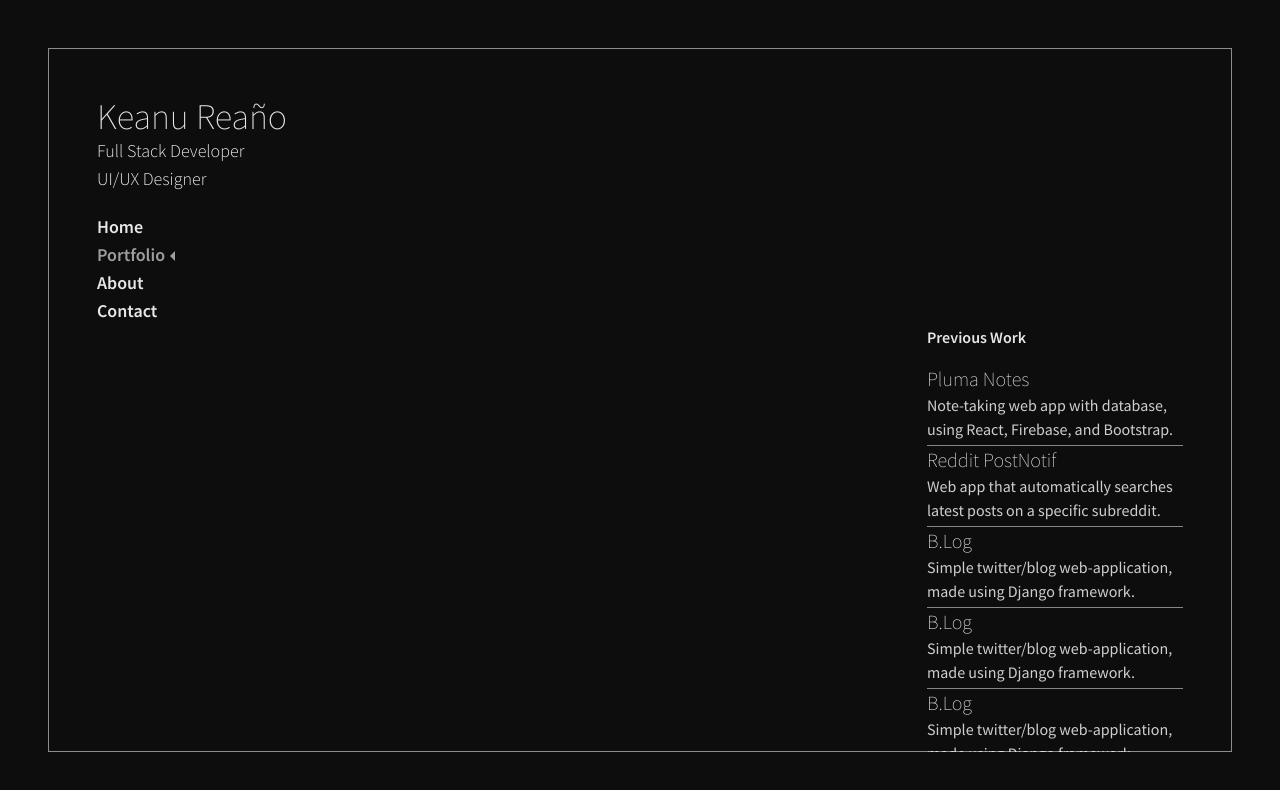
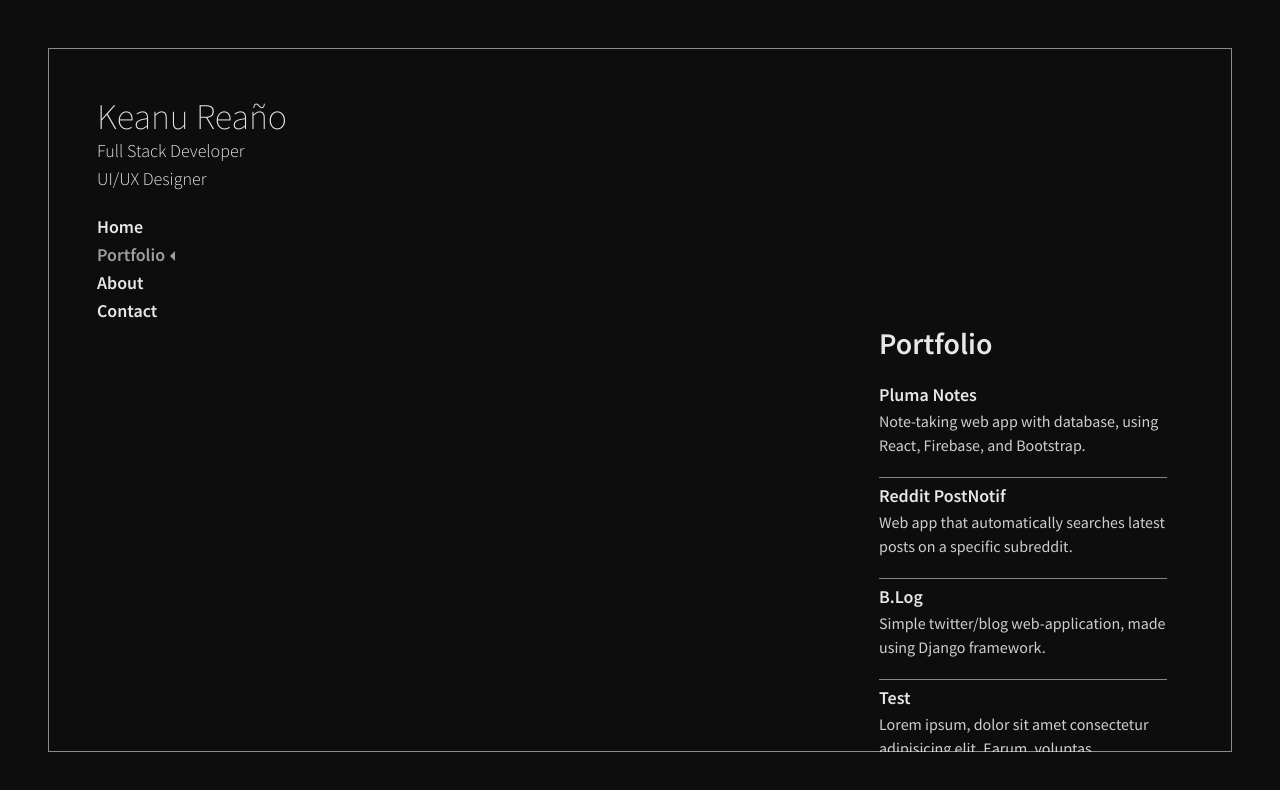
Before and after one commit to keanureano/firebase-portfolio, a React (Vite) app: page /portfolio in a window 1280 px wide. Shown: the top 790 px of the page. Built offline with nearby package versions, Linux system fonts and the light colour scheme.

Commit message:
update portfolio styling

```diff
--- a/src/cms/projects.json
+++ b/src/cms/projects.json
@@ -15,63 +15,53 @@
     "url": "https://github.com/keanureano/django-blogsite"
   },
   {
-    "title": "B.Log",
-    "description": "Simple twitter/blog web-application, made using Django framework.",
-    "url": "https://github.com/keanureano/django-blogsite"
+    "title": "Test",
+    "description": "Lorem ipsum, dolor sit amet consectetur adipisicing elit. Earum, voluptas.",
+    "url": "https://github.com/keanureano"
   },
   {
-    "title": "B.Log",
-    "description": "Simple twitter/blog web-application, made using Django framework.",
-    "url": "https://github.com/keanureano/django-blogsite"
+    "title": "Test",
+    "description": "Lorem ipsum, dolor sit amet consectetur adipisicing elit. Earum, voluptas.",
+    "url": "https://github.com/keanureano"
   },
   {
-    "title": "B.Log",
-    "description": "Simple twitter/blog web-application, made using Django framework.",
-    "url": "https://github.com/keanureano/django-blogsite"
+    "title": "Test",
+    "description": "Lorem ipsum, dolor sit amet consectetur adipisicing elit. Earum, voluptas.",
+    "url": "https://github.com/keanureano"
   },
   {
-    "title": "B.Log",
-    "description": "Simple twitter/blog web-application, made using Django framework.",
-    "url": "https://github.com/keanureano/django-blogsite"
+    "title": "Test",
+    "description": "Lorem ipsum, dolor sit amet consectetur adipisicing elit. Earum, voluptas.",
+    "url": "https://github.com/keanureano"
   },
   {
-    "title": "B.Log",
-    "description": "Simple twitter/blog web-application, made using Django framework.",
-    "url": "https://github.com/keanureano/django-blogsite"
+    "title": "Test",
+    "description": "Lorem ipsum, dolor sit amet consectetur adipisicing elit. Earum, voluptas.",
+    "url": "https://github.com/keanureano"
   },
   {
-    "title": "B.Log",
-    "description": "Simple twitter/blog web-application, made using Django framework.",
-    "url": "https://github.com/keanureano/django-blogsite"
+    "title": "Test",
+    "description": "Lorem ipsum, dolor sit amet consectetur adipisicing elit. Earum, voluptas.",
+    "url": "https://github.com/keanureano"
   },
   {
-    "title": "B.Log",
-    "description": "Simple twitter/blog web-application, made using Django framework.",
-    "url": "https://github.com/keanureano/django-blogsite"
+    "title": "Test",
+    "description": "Lorem ipsum, dolor sit amet consectetur adipisicing elit. Earum, voluptas.",
+    "url": "https://github.com/keanureano"
   },
   {
-    "title": "B.Log",
-    "description": "Simple twitter/blog web-application, made using Django framework.",
-    "url": "https://github.com/keanureano/django-blogsite"
+    "title": "Test",
+    "description": "Lorem ipsum, dolor sit amet consectetur adipisicing elit. Earum, voluptas.",
+    "url": "https://github.com/keanureano"
   },
   {
-    "title": "B.Log",
-    "description": "Simple twitter/blog web-application, made using Django framework.",
-    "url": "https://github.com/keanureano/django-blogsite"
+    "title": "Test",
+    "description": "Lorem ipsum, dolor sit amet consectetur adipisicing elit. Earum, voluptas.",
+    "url": "https://github.com/keanureano"
   },
   {
-    "title": "B.Log",
-    "description": "Simple twitter/blog web-application, made using Django framework.",
-    "url": "https://github.com/keanureano/django-blogsite"
-  },
-  {
-    "title": "B.Log",
-    "description": "Simple twitter/blog web-application, made using Django framework.",
-    "url": "https://github.com/keanureano/django-blogsite"
-  },
-  {
-    "title": "B.Log",
-    "description": "Simple twitter/blog web-application, made using Django framework.",
-    "url": "https://github.com/keanureano/django-blogsite"
+    "title": "Test",
+    "description": "Lorem ipsum, dolor sit amet consectetur adipisicing elit. Earum, voluptas.",
+    "url": "https://github.com/keanureano"
   }
 ]
--- a/src/index.css
+++ b/src/index.css
@@ -5,7 +5,7 @@
 
 @layer base {
   #root {
-    @apply overflow-hidden w-screen h-screen select-none font-primary;
+    @apply w-screen h-screen overflow-hidden select-none font-primary;
   }
 
   h1 {
@@ -27,7 +27,6 @@
   header a {
     @apply hover:translate-x-1;
   }
-
 }
 
 a.active {
@@ -38,3 +37,7 @@ a.active::after {
   content: "";
   @apply inline-block w-0 h-0 border-[5px] border-transparent border-r-white/60;
 }
+
+.title {
+  @apply mb-4 font-semibold text-3xl;
+}
--- a/src/pages/About.jsx
+++ b/src/pages/About.jsx
@@ -1,7 +1,7 @@
 export default function About() {
   return (
     <div className="w-96">
-      <h1>About</h1>
+      <h1 className="title">About</h1>
       <p>
         Lorem ipsum dolor sit amet, consectetur adipisicing elit. Cum aperiam
         rerum asperiores sint, quidem harum unde ex reprehenderit aut quae dolor
--- a/src/pages/Contact.jsx
+++ b/src/pages/Contact.jsx
@@ -1,7 +1,7 @@
 export default function About() {
   return (
-    <div>
-      <h1>Contact</h1>
+    <div className="w-96">
+      <h1 className="title">Contact</h1>
       <p>
         Lorem ipsum dolor, sit amet consectetur adipisicing elit. Voluptate
         harum mollitia vero dolore natus sed minima atque praesentium magnam,
--- a/src/pages/Home.jsx
+++ b/src/pages/Home.jsx
@@ -7,8 +7,8 @@ export default function Home() {
       </div>
       <div>
         <p>My goal is to fuse</p>
-        <p className="underline">Efficient coding,</p>
-        <p>with the art of</p>
+        <p className="underline">Efficient coding</p>
+        <p>with the Art of</p>
         <p className="underline">Elegant design.</p>
       </div>
       <div>
--- a/src/pages/Portfolio.jsx
+++ b/src/pages/Portfolio.jsx
@@ -3,7 +3,7 @@ import projects from "../cms/projects.json";
 export default function Portfolio() {
   return (
     <div>
-      <h2 className="mb-4 font-semibold">Previous Work</h2>
+      <h1 className="title">Portfolio</h1>
       <Projects />
     </div>
   );
@@ -11,11 +11,11 @@ export default function Portfolio() {
 
 function Projects() {
   return (
-    <div className="space-y-1 divide-y divide-white/50 h-screen overflow-y-scroll">
+    <div className="h-screen pr-4 space-y-4 overflow-y-scroll divide-y divide-white/50">
       {projects.map((project) => (
-        <div className="project w-64">
+        <div className="w-48 project md:w-72 py-1">
           <a href={project.url}>
-            <h1 className="text-xl">{project.title}</h1>
+            <h2 className="font-semibold">{project.title}</h2>
             <p className="font-medium">{project.description}</p>
           </a>
         </div>
```
